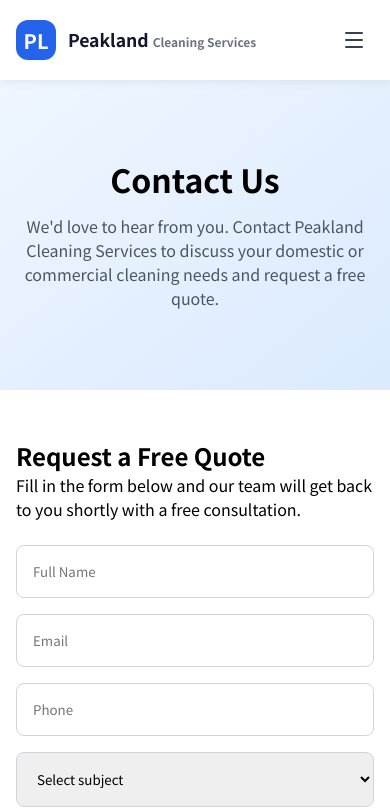
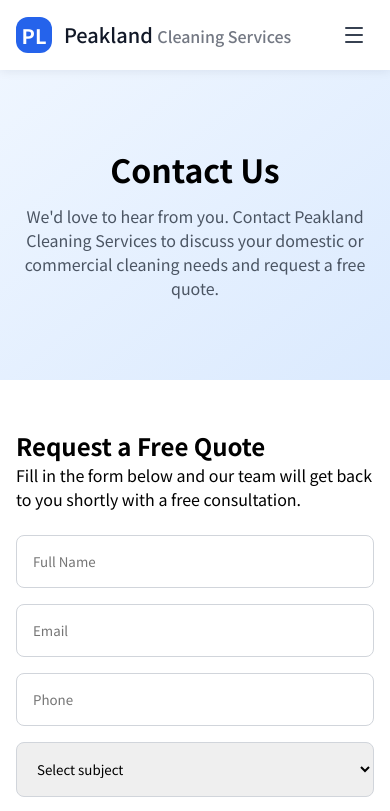
Before and after one commit to tgulu/PeakLand, a React (Vite) app: page /contact in a window 390 px wide. Shown: the top 811 px of the page. Built offline with nearby package versions, Linux system fonts and the light colour scheme; a web font is replaced by a local one.

Commit message:
Enlarge navbar brand text and rework responsive breakpoints
Bump brandTitle/brandSubtitle font sizes, switch container to full
width with responsive padding steps at 1280px/1536px, and add a
dedicated max-width:767px block for mobile sizing instead of only
gating desktop nav at 768px.

```diff
--- a/src/components/NavBar/NavBar.module.css
+++ b/src/components/NavBar/NavBar.module.css
@@ -7,9 +7,9 @@
 }
 
 .container {
-  max-width: 1280px;
+  width: 100%;
   margin: 0 auto;
-  padding: 0 1rem;
+  padding: 0 1.5rem;
 }
 
 .inner {
@@ -51,14 +51,15 @@
 
 .brandTitle {
   color: #111827;
-  font-size: 1.1rem;
-  font-weight: 700;
+  font-size: 2.5rem;
+  font-weight: 500;
   line-height: 1.1;
+  margin-left: 0.25rem;
 }
 
 .brandSubtitle {
-  color: #6b7280;
-  font-size: 0.75rem;
+  color: #737883;
+  font-size: 2.2rem;
   line-height: 1.2;
 }
 
@@ -194,16 +195,48 @@
   background: #1d4ed8;
 }
 
-@media (min-width: 768px) {
-  .desktopNav {
-    display: flex;
+@media (max-width: 767px) {
+  .container {
+    padding: 0 1rem;
+  }
+
+  .inner {
+    min-height: 70px;
+  }
+
+  .brand {
+    min-width: 0;
+  }
+
+  .brandTitle {
+    font-size: 1.25rem;
+    margin-left: 0;
+    white-space: nowrap;
+  }
+
+  .brandSubtitle {
+    font-size: 1rem;
+  }
+
+  .brandIcon {
+    width: 36px;
+    height: 36px;
   }
 
   .mobileToggle {
-    display: none;
-  }
-
-  .mobileNav {
-    display: none;
+    display: inline-flex;
+    flex-shrink: 0;
   }
 }
+
+@media (min-width: 1280px) {
+  .container {
+    padding: 0 3rem;
+  }
+}
+
+@media (min-width: 1536px) {
+  .container {
+    padding: 0 5rem;
+  }
+}
```
